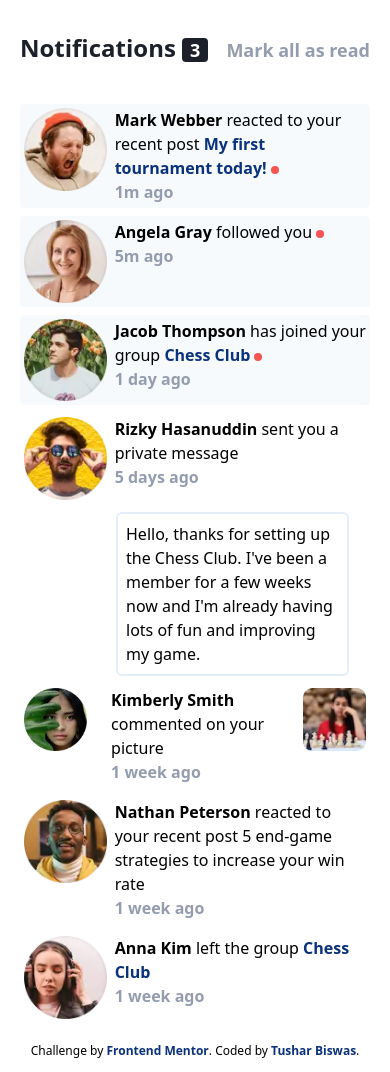
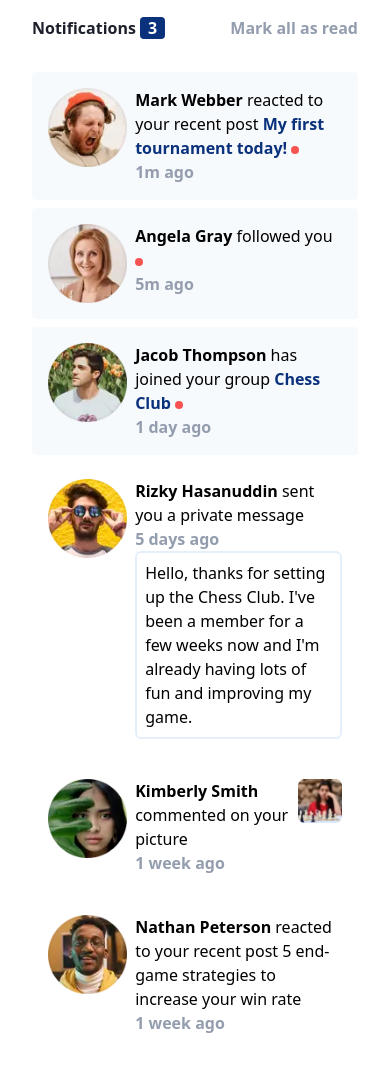
Before and after one commit to itush/noti-page, a website built with Vite: page index.html in a window 390 px wide. Shown: the top 1072 px of the page. Built offline with nearby package versions, Linux system fonts and the light colour scheme.

Commit message:
1. Improved HTML structure, responsive layout (color, font-sizes etc.) 2. Added "individual mark as read" feature.

```diff
--- a/counter.js
+++ /dev/null
@@ -1,9 +0,0 @@
-export function setupCounter(element) {
-  let counter = 0
-  const setCounter = (count) => {
-    counter = count
-    element.innerHTML = `count is ${counter}`
-  }
-  element.addEventListener('click', () => setCounter(counter + 1))
-  setCounter(0)
-}
--- a/index.html
+++ b/index.html
@@ -8,19 +8,19 @@
   <title>Frontend Mentor | Notifications page</title>
 </head>
 
-<body>
+<body class="py-4 px-8 text-base sm:text-lg md:text-xl lg:text-2xl xl:text-3xl">
 
-  <header class="flex justify-between items-baseline p-5 space-y-4">
-    <h1 class="font-bold text-2xl text-Verydb xl:text-3xl">Notifications
-      <span id="notif-counter" class="w-1/11 bg-Verydb px-2 text-lg text-white font-bold rounded xl:text-xl">3</span>
+  <header class="flex justify-between items-baseline">
+    <h1 class="font-bold text-Verydb ">Notifications
+      <span id="notif-counter" class="w-1/11 bg-Blue px-2 text-white font-bold rounded ">3</span>
     </h1>
 
-    <p id="read-unread" class="text-Grayishb text-lg font-bold cursor-pointer">Mark all as read</p>
+    <p id="read-unread" class="text-Grayishb font-bold cursor-pointer ">Mark all as read</p>
   </header>
 
-  <main class="p-5 space-y-2 xl:text-xl">
+  <main class="space-y-2 my-8">
 
-    <section class="notif flex justify-between bg-Verylgb p-1 rounded">
+    <section id="notif-1" class="notif flex justify-between bg-Verylgb p-4 rounded">
 
       <div class="profile-pic">
         <img src="./assets/images/avatar-mark-webber.webp" alt="profile-pic">
@@ -29,13 +29,13 @@
       <div class="text ml-2 w-4/5">
         <a href="#" class="inline font-bold hover:text-Blue">Mark Webber</a>
         reacted to your recent post <a href="#" class="font-bold text-Blue">My first tournament today!</a>
-        <div class="r-dot inline-block w-1 p-1 bg-Red rounded-full"></div>
+        <div id="rdot-1" class="r-dot inline-block w-1 p-1 bg-Red rounded-full"></div>
         <p class="text-Grayishb font-semibold">1m ago</p>
       </div>
 
     </section>
 
-    <section class="notif flex justify-between bg-Verylgb p-1 rounded">
+    <section id="notif-2" class="notif flex justify-between bg-Verylgb p-4 rounded">
 
       <div class="profile-pic">
         <img src="./assets/images/avatar-angela-gray.webp" alt="profile-pic">
@@ -44,24 +44,26 @@
       <div class="text ml-2 w-4/5">
         <a href="#" class="inline font-bold hover:text-Blue">Angela Gray</a> followed you
 
-        <div class="r-dot inline-block w-1 p-1 bg-Red rounded-full"></div>
+        <div id="rdot-2" class="r-dot inline-block w-1 p-1 bg-Red rounded-full"></div>
         <p class="text-Grayishb font-semibold">5m ago</p>
       </div>
     </section>
 
-    <section class="notif flex justify-between bg-Verylgb p-1 rounded">
+    <section id="notif-3" class="notif flex justify-between bg-Verylgb p-4 rounded">
       <div class="profile-pic">
         <img src="./assets/images/avatar-jacob-thompson.webp" alt="profile-pic">
       </div>
       <div class="text ml-2 w-4/5">
-        <a href="#" class="inline font-bold hover:text-Blue">Jacob Thompson</a> has joined your group <a href="#" class="font-bold text-Blue">Chess Club</a>
+        <a href="#" class="inline font-bold hover:text-Blue">Jacob Thompson</a> has joined your group <a href="#"
+          class="font-bold text-Blue">Chess Club</a>
 
-        <div class="r-dot inline-block w-1 p-1 bg-Red rounded-full"></div>
+        <div id="rdot-3" class="r-dot inline-block w-1 p-1 bg-Red rounded-full"></div>
         <p class="text-Grayishb font-semibold">1 day ago</p>
       </div>
     </section>
 
-    <section class="notif flex justify-between p-1 rounded">
+    <section class="notif flex justify-between p-4 rounded">
+
       <div class="profile-pic">
         <img src="./assets/images/avatar-rizky-hasanuddin.webp" alt="profile-pic">
       </div>
@@ -69,19 +71,22 @@
       <div class="text ml-2 w-4/5">
         <a href="#" class="inline font-bold hover:text-Blue">Rizky Hasanuddin</a> sent you a private message
         <p class="text-Grayishb font-semibold">5 days ago</p>
-    </section>
-    </div>
-
-    <section class="private-message w-4/6 ml-24 p-2 border-Lightgb1 border-2 rounded-md hover:bg-Verylgb cursor-pointer sm:ml-32 md:ml-36 lg:ml-48 xl:ml-60 2xl:ml-72">Hello, thanks
+        <section class="private-message p-2 border-Lightgb1 border-2 rounded-md hover:bg-Verylgb cursor-pointer">Hello,
+          thanks
           for setting up the Chess Club. I've been a member for a few weeks now and
           I'm already having lots of fun and improving my game.</section>
+      </div>
+    </section>
 
-    <section class="notif flex justify-between p-1 rounded">
+
+
+    <section class="notif flex justify-between p-4 rounded">
       <div class="profile-pic">
         <img src="./assets/images/avatar-kimberly-smith.webp" alt="profile-pic">
       </div>
 
-      <div class="text ml-6 w-4/5 sm:ml-12 md:ml-16 lg:ml-28 xl:ml-40 2xl:ml-52">
+      <div class="text ml-2 w-4/5 flex justify-between">
+        <div id="sub-text">
           <a href="#" class="inline font-bold hover:text-Blue">Kimberly Smith</a> commented on your picture
           <p class="text-Grayishb font-semibold">1 week ago</p>
         </div>
@@ -89,26 +94,31 @@
         <div class="img-chess cursor-pointer ">
           <img src="./assets/images/image-chess.webp" alt="image-chess">
         </div>
+      </div>
+
+
     </section>
 
-    <section class="notif flex justify-between p-1 rounded">
+    <section class="notif flex justify-between p-4 rounded">
       <div class="profile-pic">
         <img src="./assets/images/avatar-nathan-peterson.webp" alt="profile-pic">
       </div>
       <div class="text ml-2 w-4/5">
-        <a href="#" class="inline font-bold hover:text-Blue">Nathan Peterson</a> reacted to your recent post 5 end-game strategies to increase
+        <a href="#" class="inline font-bold hover:text-Blue">Nathan Peterson</a> reacted to your recent post 5 end-game
+        strategies to increase
         your win rate
         <p class="text-Grayishb font-semibold">1 week ago</p>
 
       </div>
     </section>
 
-    <section class="notif flex justify-between p-1 rounded">
+    <section class="notif flex justify-between p-4 rounded">
       <div class="profile-pic">
         <img src="./assets/images/avatar-anna-kim.webp" alt="profile-pic">
       </div>
       <div class="text ml-2 w-4/5">
-        <a href="#" class="inline font-bold hover:text-Blue">Anna Kim</a> left the group <a href="#" class="font-bold text-Blue">Chess Club</a>
+        <a href="#" class="inline font-bold hover:text-Blue">Anna Kim</a> left the group <a href="#"
+          class="font-bold text-Blue">Chess Club</a>
         <p class="text-Grayishb font-semibold">1 week ago</p>
 
       </div>
@@ -117,8 +127,9 @@
   </main>
 
   <footer>
-  <div class="attribution text-xs text-center">
-    Challenge by <a href="https://www.frontendmentor.io?ref=challenge" target="_blank" class="text-Blue font-bold">Frontend Mentor</a>.
+    <div class="attribution text-center">
+      Challenge by <a href="https://www.frontendmentor.io?ref=challenge" target="_blank"
+        class="text-Blue font-bold">Frontend Mentor</a>.
       Coded by <a href="#" class="text-Blue font-bold">Tushar Biswas</a>.
     </div>
   </footer>
--- a/main.js
+++ b/main.js
@@ -1,7 +1,7 @@
 import './style.css'
 
 const readUn = document.getElementById("read-unread"), notif = document.querySelectorAll(".notif"), notifCount = document.getElementById("notif-counter"),
-rDot = document.querySelectorAll(".r-dot") ;
+    rDot = document.querySelectorAll(".r-dot"), notif1 = document.getElementById("notif-1"), notif2 = document.getElementById("notif-2"), notif3 = document.getElementById("notif-3"), rdot1 = document.getElementById("rdot-1"), rdot2 = document.getElementById("rdot-2"), rdot3 = document.getElementById("rdot-3");
 
 const readToggle = () => {
     for (var i = 0; i < notif.length; i++) {
@@ -15,4 +15,46 @@ const readToggle = () => {
     notifCount.innerText = "0";
 }
 
+var rn = 3;
+
+const readNotif1 = () => {
+
+    if (rn > 0) {
+        rn--;
+        notifCount.innerText = rn;
+        rdot1.style.display = "none";
+        notif1.style.backgroundColor = "White";
+        notif1.removeEventListener("click", readNotif1);
+
+    }
+}
+
+const readNotif2 = () => {
+
+    if (rn > 0) {
+        rn--;
+        notifCount.innerText = rn;
+        rdot2.style.display = "none";
+        notif2.style.backgroundColor = "White";
+        notif2.removeEventListener("click", readNotif2);
+
+    }
+}
+
+const readNotif3 = () => {
+
+    if (rn > 0) {
+        rn--;
+        notifCount.innerText = rn;
+        rdot3.style.display = "none";
+        notif3.style.backgroundColor = "White";
+        notif3.removeEventListener("click", readNotif3);
+
+    }
+}
+
+
 readUn.addEventListener("click", readToggle);
+notif1.addEventListener("click", readNotif1);
+notif2.addEventListener("click", readNotif2);
+notif3.addEventListener("click", readNotif3);
```
Lines whose indentation alone changed are shown as unchanged.
